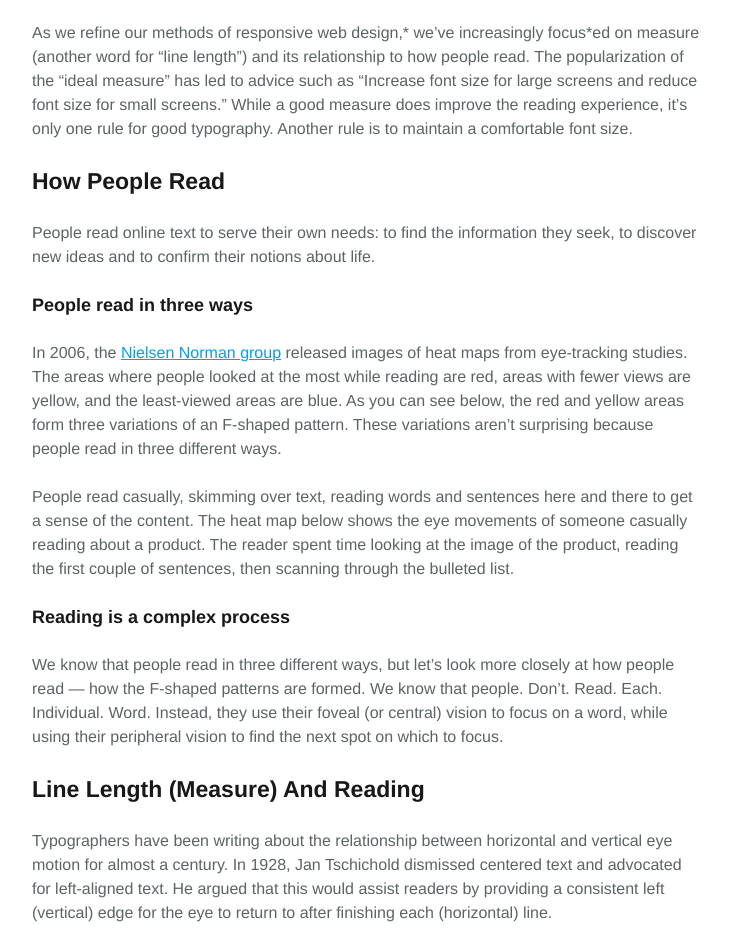
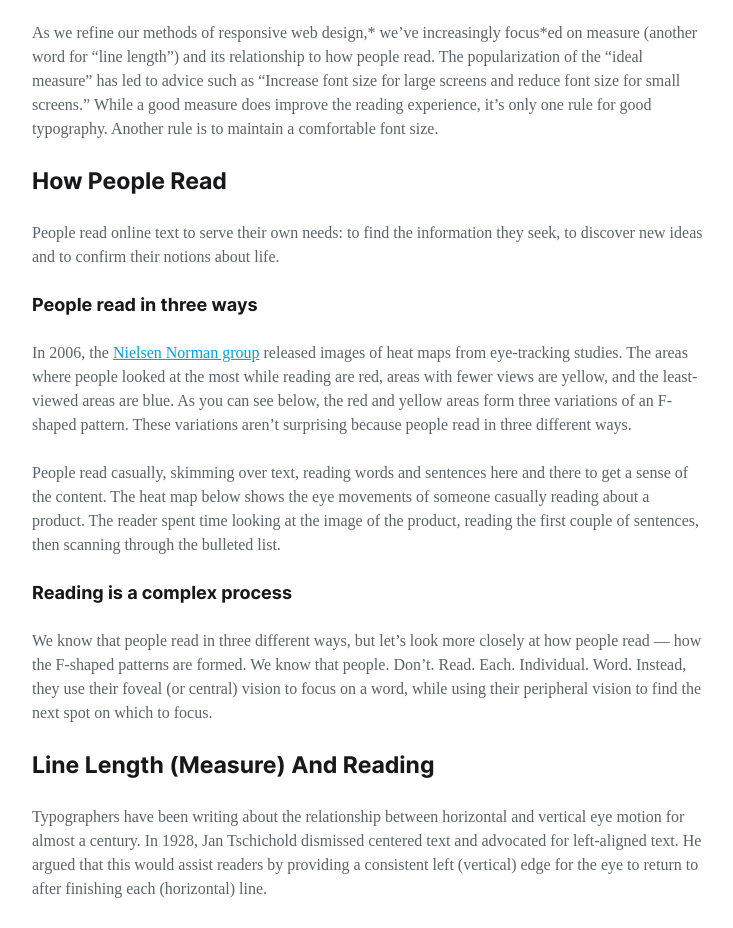
Before and after one commit to mct-ui/blogpost-design-PattynRuben, a plain HTML site: page index.html in a window 1280 px wide. Shown: the part 615-1543 px from the top of the page, without its empty margins (272-1005 px from the left). Drawn offline with Linux system fonts and the light colour scheme; a web font is replaced by a local one.

Commit message:
Changed heading font-family

```diff
--- a/css/screen.css
+++ b/css/screen.css
@@ -1,3 +1,21 @@
+/*
+    Fonts
+    ...
+    @font-face declarations
+*/
+
+@font-face {
+  font-family: 'Inter Web';
+  font-weight: 400;
+  src: url('../fonts/Inter-Regular.woff2') format('woff2');
+}
+
+@font-face {
+  font-family: 'Inter Web';
+  font-weight: 700;
+  src: url('../fonts/Inter-Bold.woff2') format('woff2');
+}
+
 /*
     Elements: Page
     ---
@@ -5,10 +23,10 @@
 */
 
 html {
+  font-family: 'droid-serif', serif;
   font-size: 16px;
   line-height: 1.5;
-    font-family: "Helvetica Neue", Helvetica, arial, sans-serif;
-    color: #5C6366;
+  color: #5c6366;
   padding: 48px 24px 24px;
 }
 
@@ -25,7 +43,7 @@ body {
  */
 
 ::selection {
-    background: #00E6A1;
+  background: #00e6a1;
   color: white;
   text-shadow: none;
 }
@@ -46,8 +64,11 @@ img {
     ---
     Default markup for typographic elements
 */
-h1,h2,h3{
-    color:#17181A;
+h1,
+h2,
+h3 {
+  font-family: 'Inter Web', sans-serif;
+  color: #17181a;
 }
 h1 {
   font-size: 36px;
@@ -101,7 +122,7 @@ blockquote {
   font-size: 23px;
   line-height: 32px;
   margin: 0 0 24px;
-    font-family: "Times New Roman", serif;
+  font-family: 'Times New Roman', serif;
 }
 
 blockquote * {
@@ -124,13 +145,13 @@ hr {
 }
 
 a {
-    color: #00A1E6;
-    transition: all .1s ease-in-out;
+  color: #00a1e6;
+  transition: all 0.1s ease-in-out;
 }
 
 a:visited,
 a:active {
-    color: #00A1E6;
+  color: #00a1e6;
 }
 
 a:hover,
@@ -140,7 +161,8 @@ a:focus {
 
 /* Small devices (landscape phones, 576px and up) */
 
-@media (min-width: 576px) {}
+@media (min-width: 576px) {
+}
 
 /* Medium devices (tablets, 768px and up) */
 
@@ -156,11 +178,13 @@ a:focus {
 
 /* Large devices (landscape tablets, desktops, 992px and up) */
 
-@media (min-width: 992px) {}
+@media (min-width: 992px) {
+}
 
 /* Extra large devices (large desktops, 1200px and up) */
 
-@media (min-width: 1200px) {}
+@media (min-width: 1200px) {
+}
 
 /*
     Print styles.
@@ -185,18 +209,18 @@ a:focus {
     text-decoration: underline;
   }
   a[href]:after {
-        content: " (" attr(href) ")";
+    content: ' (' attr(href) ')';
   }
   abbr[title]:after {
-        content: " (" attr(title) ")";
+    content: ' (' attr(title) ')';
   }
   /*
      * Don't show links that are fragment identifiers,
      * or use the `javascript:` pseudo protocol
      */
-    a[href^="#"]:after,
-    a[href^="javascript:"]:after {
-        content: "";
+  a[href^='#']:after,
+  a[href^='javascript:']:after {
+    content: '';
   }
   pre {
     white-space: pre-wrap !important;
--- a/index.html
+++ b/index.html
@@ -15,6 +15,7 @@
         <link rel="manifest" href="site.webmanifest">
         <link rel="mask-icon" href="safari-pinned-tab.svg" color="#e85e00">
 
+        <link rel="stylesheet" href="https://use.typekit.net/ejk4mze.css">
         <link rel="stylesheet" href="css/normalize.css">
         <link rel="stylesheet" href="css/screen.css">
     </head>
```
Also changed, not shown: fonts/Inter-Bold.woff2 (added), fonts/Inter-Regular.woff2 (added). Lines whose indentation alone changed are shown as unchanged.
